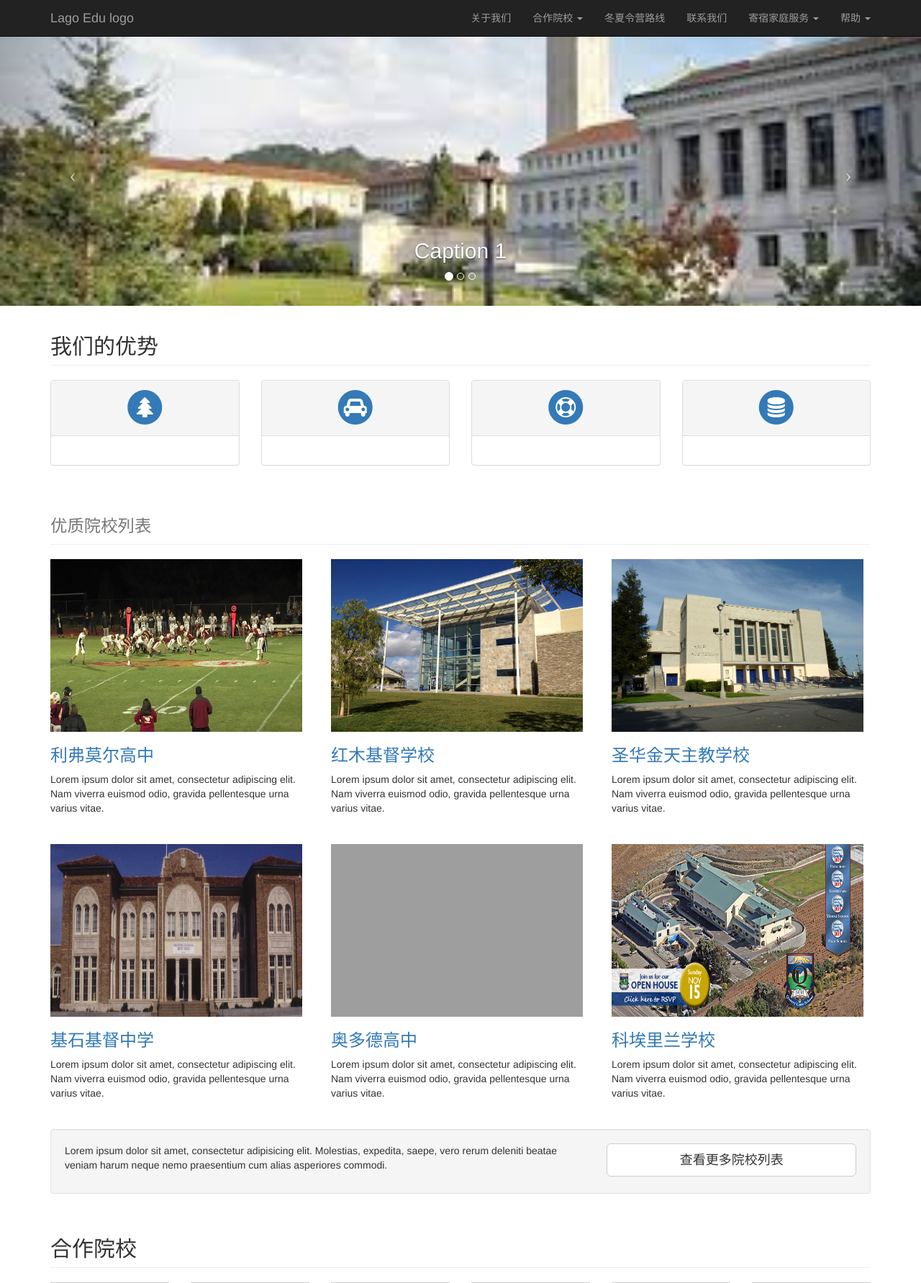
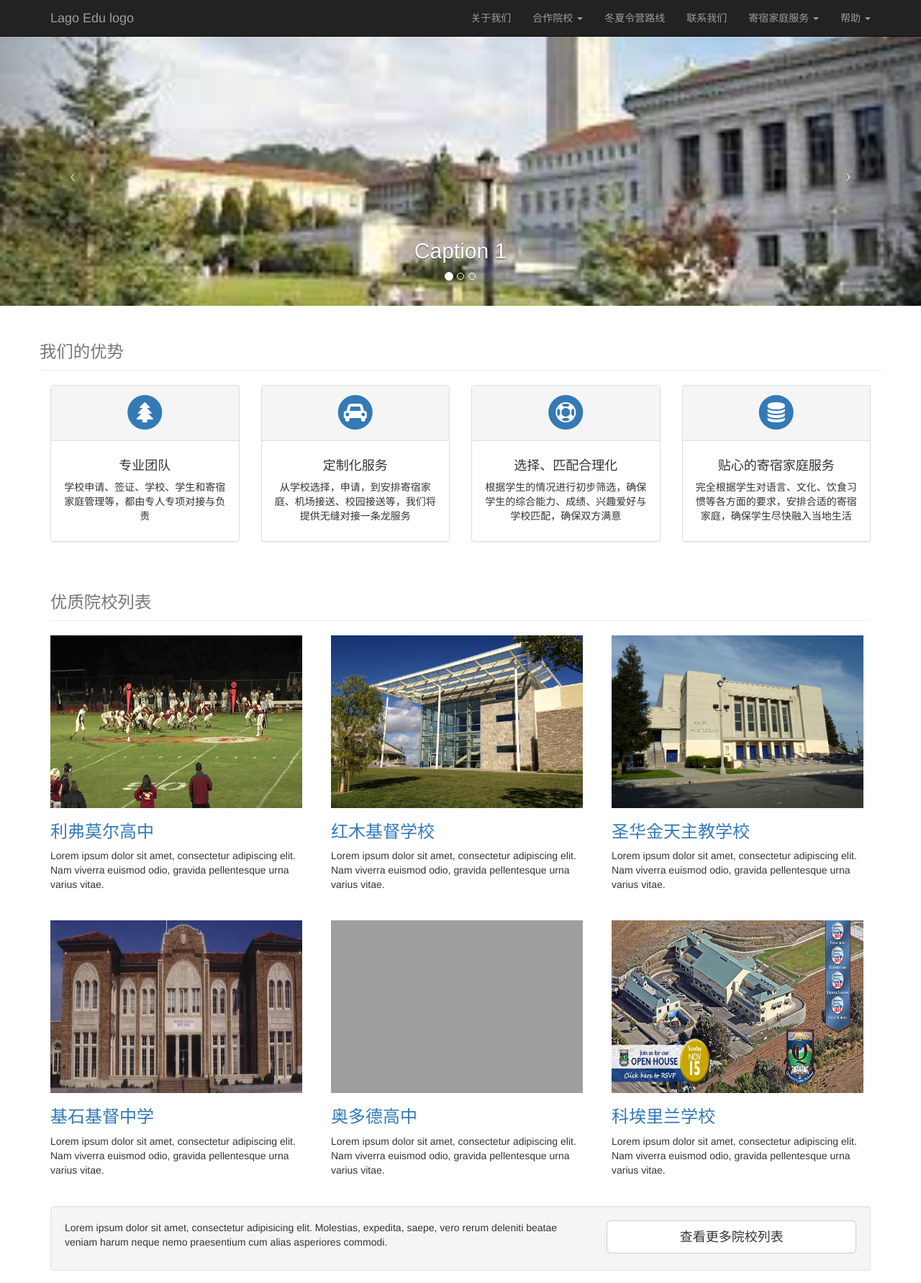
Before and after one commit to win87/lagoEdu, a PHP site: page / in a window 1280 px wide. Shown: the top 1783 px of the page at 72% size. Run offline with PHP 8.4, Linux system fonts and the light colour scheme; grey boxes labelled with a size stand in for pictures from a placeholder-image service; some libraries are stand-ins or nearby versions; grey boxes are pictures that could not be loaded.

Commit message:
1/20/2016

```diff
--- a/index.php
+++ b/index.php
@@ -99,8 +99,12 @@
         <!-- Our advantages -->
         <!-- The circle icons use Font Awesome's stacked icon classes. For more information, visit http://fontawesome.io/examples/ -->
         <div class="row">
-            <div class="col-lg-12">
-                <h2 class="page-header">我们的优势</h2>
+            <div class="row">
+                <div class="col-lg-12">
+                    <h1 class="page-header">
+                        <small>我们的优势</small>
+                    </h1>
+                </div>
             </div>
             <div class="col-md-3 col-sm-6">
                 <div class="panel panel-default text-center">
@@ -111,7 +115,8 @@
                         </span>
                     </div>
                     <div class="panel-body">
-                        <p><?php echo @$ad1; ?></p>
+                        <h4>专业团队</h4>
+                        <p>学校申请、签证、学校、学生和寄宿家庭管理等，都由专人专项对接与负责</p>
                     </div>
                 </div>
             </div>
@@ -124,7 +129,8 @@
                         </span>
                     </div>
                     <div class="panel-body">
-                        <p><?php echo @$ad2; ?></p>
+                        <h4>定制化服务</h4>
+                        <p>从学校选择，申请，到安排寄宿家庭、机场接送、校园接送等，我们将提供无缝对接一条龙服务</p>
                     </div>
                 </div>
             </div>
@@ -137,7 +143,8 @@
                         </span>
                     </div>
                     <div class="panel-body">
-                        <p><?php echo @$ad3; ?></p>
+                        <h4>选择、匹配合理化 </h4>
+                        <p>根据学生的情况进行初步筛选，确保学生的综合能力、成绩、兴趣爱好与学校匹配，确保双方满意</p>
                     </div>
                 </div>
             </div>
@@ -150,12 +157,12 @@
                         </span>
                     </div>
                     <div class="panel-body">
-                        <p><?php echo @$ad4; ?></p>
+                        <h4>贴心的寄宿家庭服务</h4>
+                        <p>完全根据学生对语言、文化、饮食习惯等各方面的要求，安排合适的寄宿家庭，确保学生尽快融入当地生活</p>
                     </div>
                 </div>
             </div>
         </div>
-
 
         <!-- Page Heading/Breadcrumbs -->
         <div class="row">
```
Also changed, not shown: about.php (+27 -2 lines).
